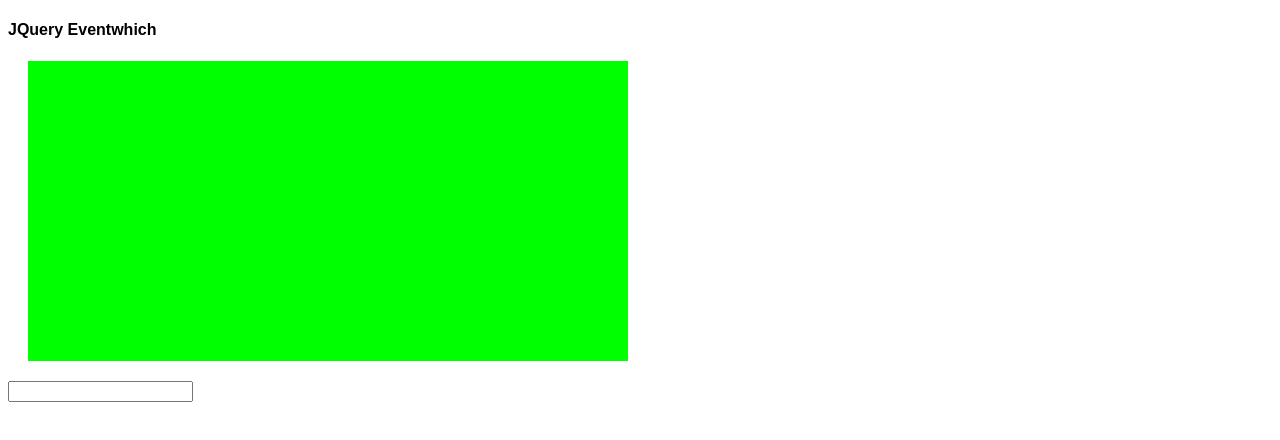
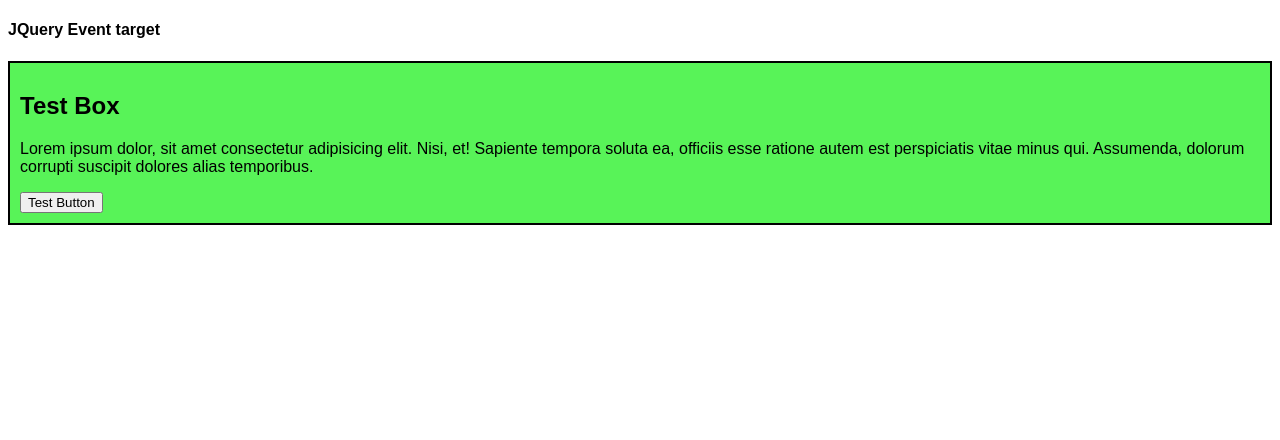
Before and after one commit to iamkanishka/Jquery-Practice, a plain HTML site: page index.html in a window 1280 px wide. Drawn offline with Linux system fonts and the light colour scheme.

Commit message:
442.  JQuery Event target

```diff
--- a/index.html
+++ b/index.html
@@ -10,16 +10,13 @@
 </head>
 
 <body>
-    <h4> JQuery Eventwhich </h4>
-
-    <div id="eventbox"></div>
-     <input type="text" name="" id="inputbox">
-    <h2></h2>
+    <h4> JQuery Event target </h4>
+      <div id="box">
+        <h2>Test Box</h2>
+        <p>Lorem ipsum dolor, sit amet consectetur adipisicing elit. Nisi, et! Sapiente tempora soluta ea, officiis esse ratione autem est perspiciatis vitae minus qui. Assumenda, dolorum corrupti suscipit dolores alias temporibus.</p>
+    <button>Test Button</button>
+    </div>
     <h3></h3>
-    <br>
-
-
-
     <script src="js/jquery.js"></script>
     <script src="src/main.js"></script>
 
--- a/src/main.js
+++ b/src/main.js
@@ -1,11 +1,8 @@
 $(document).ready(function () {
-  $('#eventbox').on(" mouseover mouseout mousedown", function(event){
-    $('h2').html("Event "+event.which)
+  $('#box').on("click", function(event){
+    $('h3').html("Target Element "+event.target.innerHTML)
 
   });
-  $('#inputbox').on("keydown", function(event){
-    $('h2').html(event.type + " : "+event.which)
 
-  })
 
 });
```
Also changed, not shown: 1 other file.
